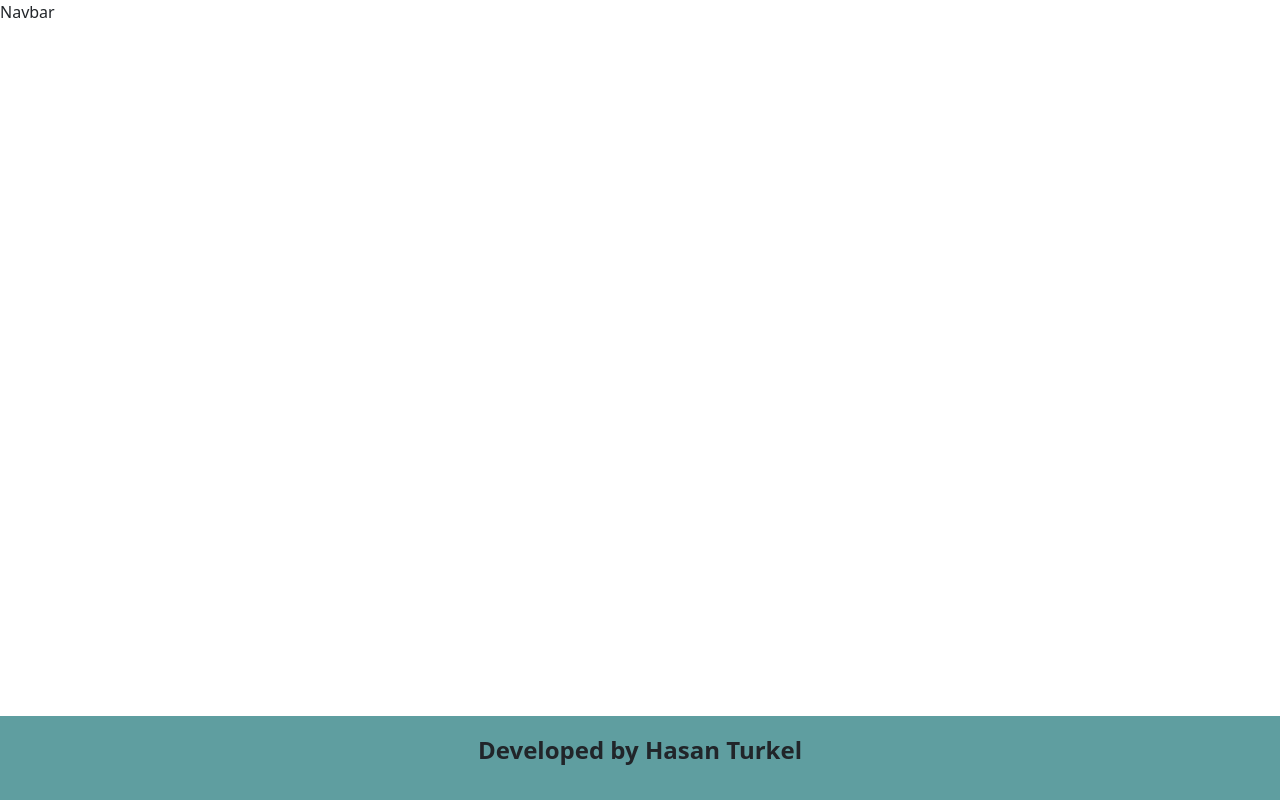
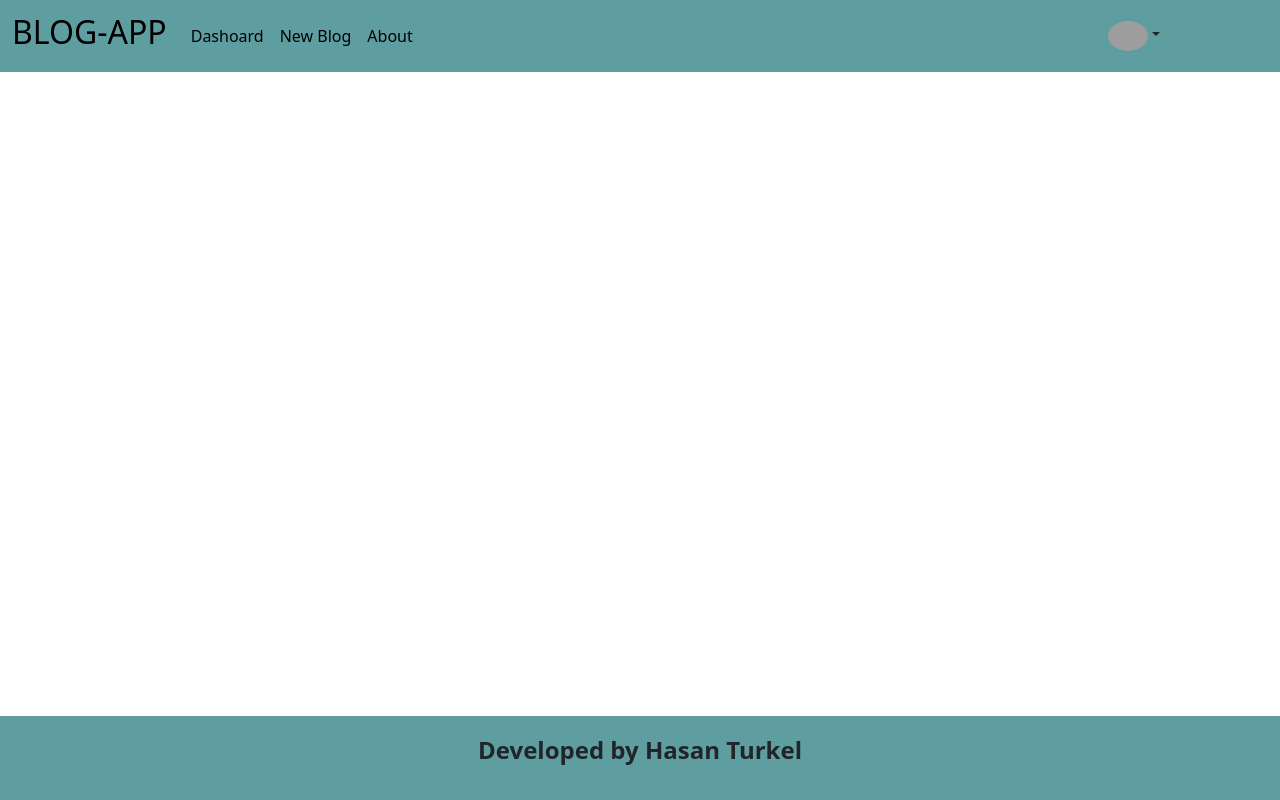
Before and after one commit to Hasan-Turkel/blog-app, a React (Vite) app: page / in a window 1280 px wide. Built offline with nearby package versions, Linux system fonts and the light colour scheme; grey boxes are pictures that could not be loaded.

Commit message:
navbar avatar commit

```diff
--- a/src/App.css
+++ b/src/App.css
@@ -3,3 +3,12 @@ footer{
     bottom: 0;
     background-color: cadetblue;
 }
+li{
+    list-style-type: none;
+}
+.navbar{
+    padding-right: 60px;
+    background-color: cadetblue;
+
+
+}
--- a/src/app/components/Navbar.jsx
+++ b/src/app/components/Navbar.jsx
@@ -1,8 +1,70 @@
-import React from 'react'
+import { NavLink } from "react-router-dom";
 
 const Navbar = () => {
   return (
-    <div>Navbar</div>
+    <nav className="navbar navbar-expand-lg d-flex ">
+  <div className="container-fluid">
+    <NavLink className="navbar-brand" to="#">
+      <h2>BLOG-APP</h2>
+    </NavLink>
+    <button
+      className="navbar-toggler me-auto"
+      type="button"
+      data-bs-toggle="collapse"
+      data-bs-target="#navbarNavAltMarkup"
+      aria-controls="navbarNavAltMarkup"
+      aria-expanded="false"
+      aria-label="Toggle navigation"
+    >
+      <span className="navbar-toggler-icon" />
+    </button>
+    <div className="collapse navbar-collapse" id="navbarNavAltMarkup">
+      <div className="navbar-nav">
+        <NavLink className="nav-link active" aria-current="page" to="#">
+          Dashoard
+        </NavLink>
+        <NavLink className="nav-link active" aria-current="page" to="#">
+          New Blog
+        </NavLink>
+        <NavLink className="nav-link active" aria-current="page" to="#">
+          About
+        </NavLink>
+      </div>
+    </div>
+    <li className="nav-item dropdown me-5">
+  <a
+    className="nav-link dropdown-toggle"
+    href="#"
+    role="button"
+    data-bs-toggle="dropdown"
+  >
+    <img src="https://i.stack.imgur.com/lAwxR.png" class="rounded-circle" style={{width: "40px"}}
+  alt="Avatar" />
+  </a>
+  <ul className="dropdown-menu " >
+    <li>
+      <a className="dropdown-item" href="#">
+        Link
+      </a>
+    </li>
+    <li>
+      <a className="dropdown-item" href="#">
+        Another
+      </a>
+    </li>
+    <li>
+      <a className="dropdown-item" href="#">
+        A third
+      </a>
+    </li>
+  </ul>
+</li>
+ </div>
+
+</nav>
+
+
+
   )
 }
 
```
